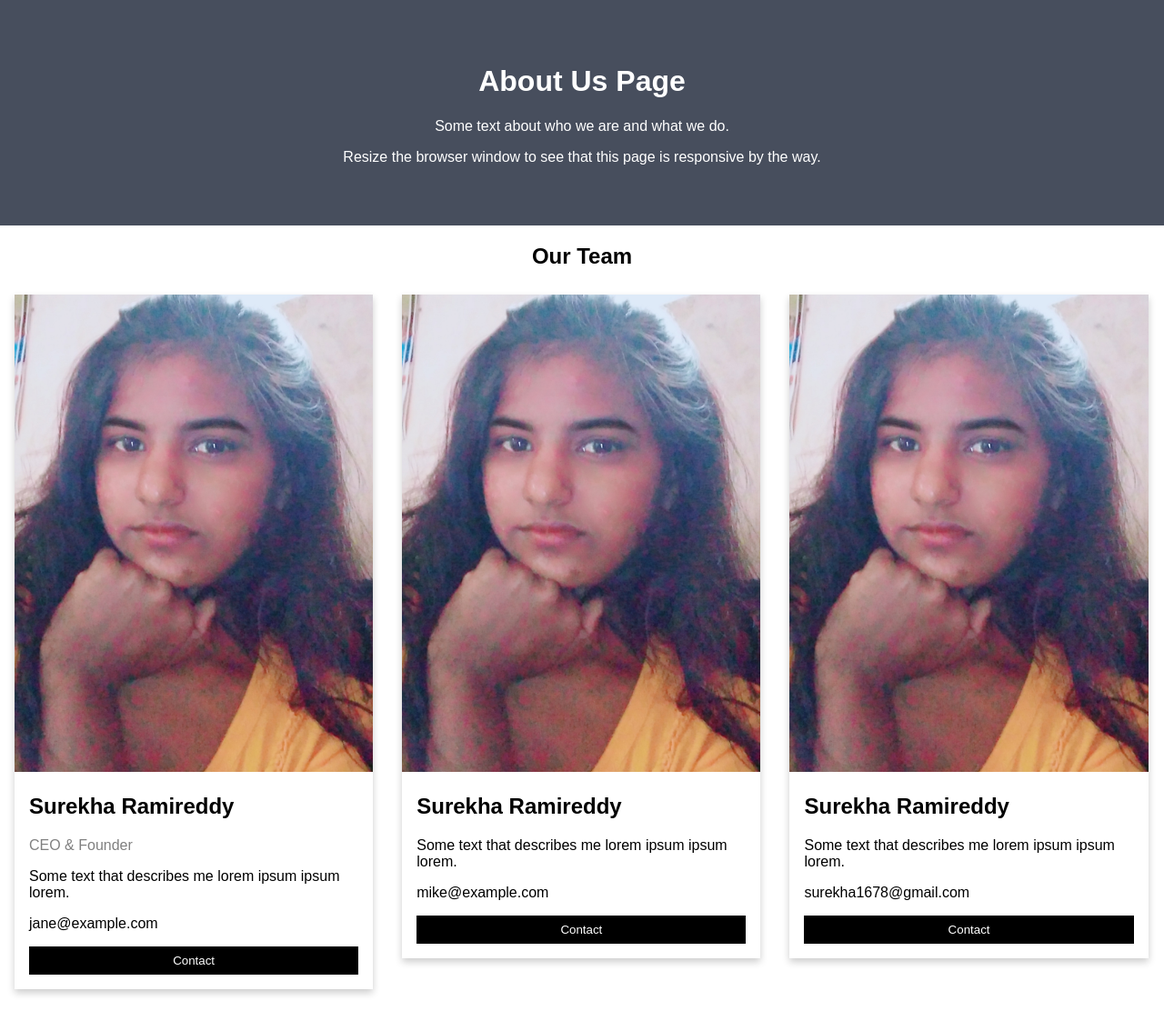
After one commit to TheResolveradi/Heart-Disease-Prediction, a Flask app: template templates/ABOUT US.html in a window 1280 px wide. The commit adds this page. Shown: the whole page at 91% size. Run offline with Flask 2, Linux system fonts and the light colour scheme; the template is opened without the code that fills it, so the values that code supplies are empty.

Commit message:
Add files via upload

```diff
--- /dev/null
+++ b/templates/ABOUT US.html
@@ -0,0 +1,127 @@
+<!DOCTYPE html>
+<html>
+<head>
+<meta name="viewport" content="width=device-width, initial-scale=1">
+<style>
+body {
+  font-family: Arial, Helvetica, sans-serif;
+  margin: 0;
+}
+
+html {
+  box-sizing: border-box;
+}
+
+*, *:before, *:after {
+  box-sizing: inherit;
+}
+
+.column {
+  float: left;
+  width: 33.3%;
+  margin-bottom: 16px;
+  padding: 0 8px;
+}
+
+.card {
+  box-shadow: 0 4px 8px 0 rgba(0, 0, 0, 0.2);
+  margin: 8px;
+}
+
+.about-section {
+  padding: 50px;
+  text-align: center;
+  background-color: #474e5d;
+  color: white;
+}
+
+.container {
+  padding: 0 16px;
+}
+
+.container::after, .row::after {
+  content: "";
+  clear: both;
+  display: table;
+}
+
+.title {
+  color: grey;
+}
+
+.button {
+  border: none;
+  outline: 0;
+  display: inline-block;
+  padding: 8px;
+  color: white;
+  background-color: #000;
+  text-align: center;
+  cursor: pointer;
+  width: 100%;
+}
+
+.button:hover {
+  background-color: #555;
+}
+
+@media screen and (max-width: 650px) {
+  .column {
+    width: 100%;
+    display: block;
+  }
+}
+</style>
+</head>
+<body>
+
+<div class="about-section">
+  <h1>About Us Page</h1>
+  <p>Some text about who we are and what we do.</p>
+  <p>Resize the browser window to see that this page is responsive by the way.</p>
+</div>
+
+<h2 style="text-align:center">Our Team</h2>
+<div class="row">
+  <div class="column">
+    <div class="card">
+      <img src="/static/images/34.jpg" alt="Jane" style="width:100%">
+      <div class="container">
+        <h2>Surekha Ramireddy</h2>
+        <p class="title">CEO & Founder</p>
+        <p>Some text that describes me lorem ipsum ipsum lorem.</p>
+        <p>jane@example.com</p>
+        <p><button class="button">Contact</button></p>
+      </div>
+    </div>
+  </div>
+
+  <div class="column">
+    <div class="card">
+      <img src="/static/images/34.jpg" alt="Surekha" style="width:100%">
+      <div class="container">
+        <h2>Surekha Ramireddy</h2>
+        <p class="title"></p>
+        <p>Some text that describes me lorem ipsum ipsum lorem.</p>
+        <p>mike@example.com</p>
+        <p><button class="button">Contact</button></p>
+      </div>
+    </div>
+  </div>
+
+  <div class="column">
+    <div class="card">
+      <img src="/static/images/34.jpg" alt="John" style="width:100%">
+      <div class="container">
+        <h2>Surekha Ramireddy</h2>
+        <p class="title"></p>
+        <p>Some text that describes me lorem ipsum ipsum lorem.</p>
+        <p>surekha1678@gmail.com</p>
+        <p><button class="button">Contact</button></p>
+      </div>
+    </div>
+  </div>
+</div>
+
+</body>
+</html>
--- a/templates/index.html
+++ b/templates/index.html
@@ -4,12 +4,6 @@
     <title>Prediction </title>
 <link rel="shortcut icon" type="image/png" href="static/images/icon.png"/>
 <style>
-body {
-      background-image: url('static/images/world.JPG');
-      background-repeat: no-repeat;
-      background-attachment: fixed;
-      background-size: cover;
-    }
 * {
   box-sizing: border-box;
 }
```
Also changed, not shown: templates/home.html (+28 -34 lines).
